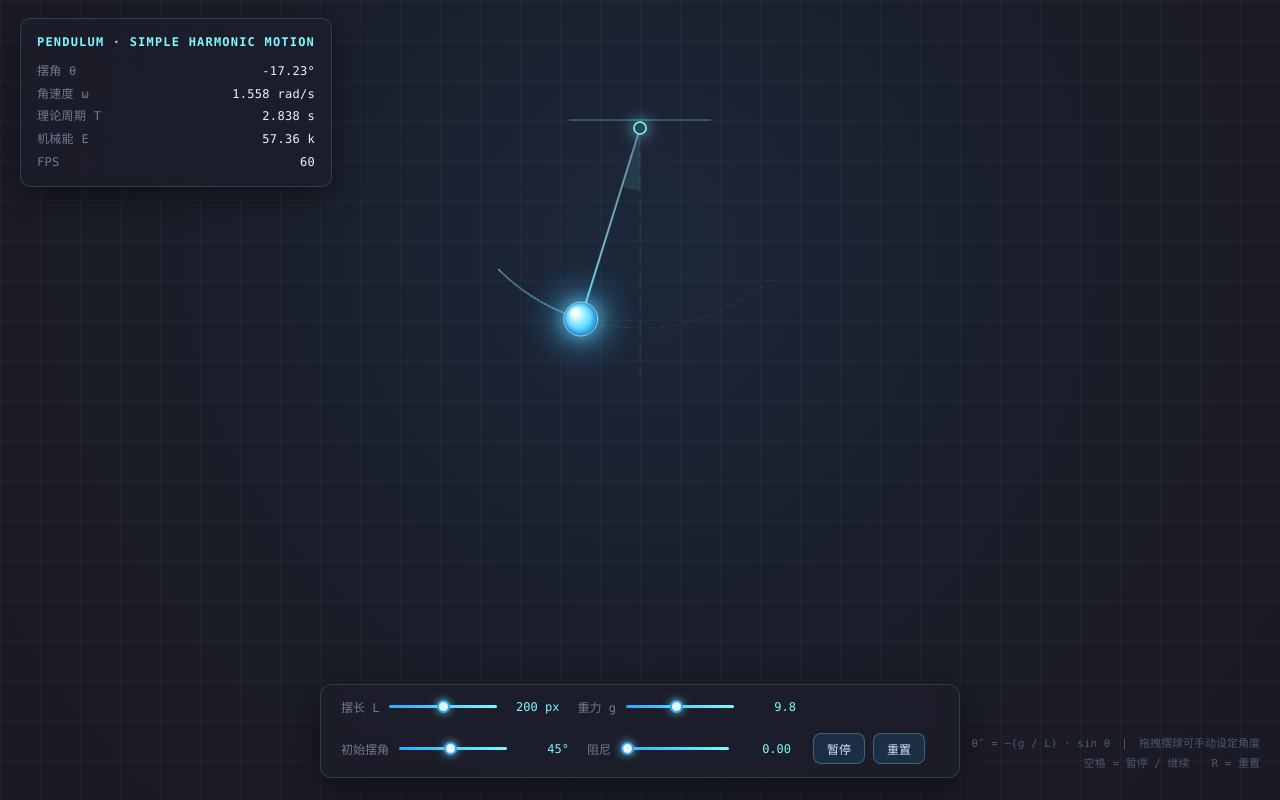
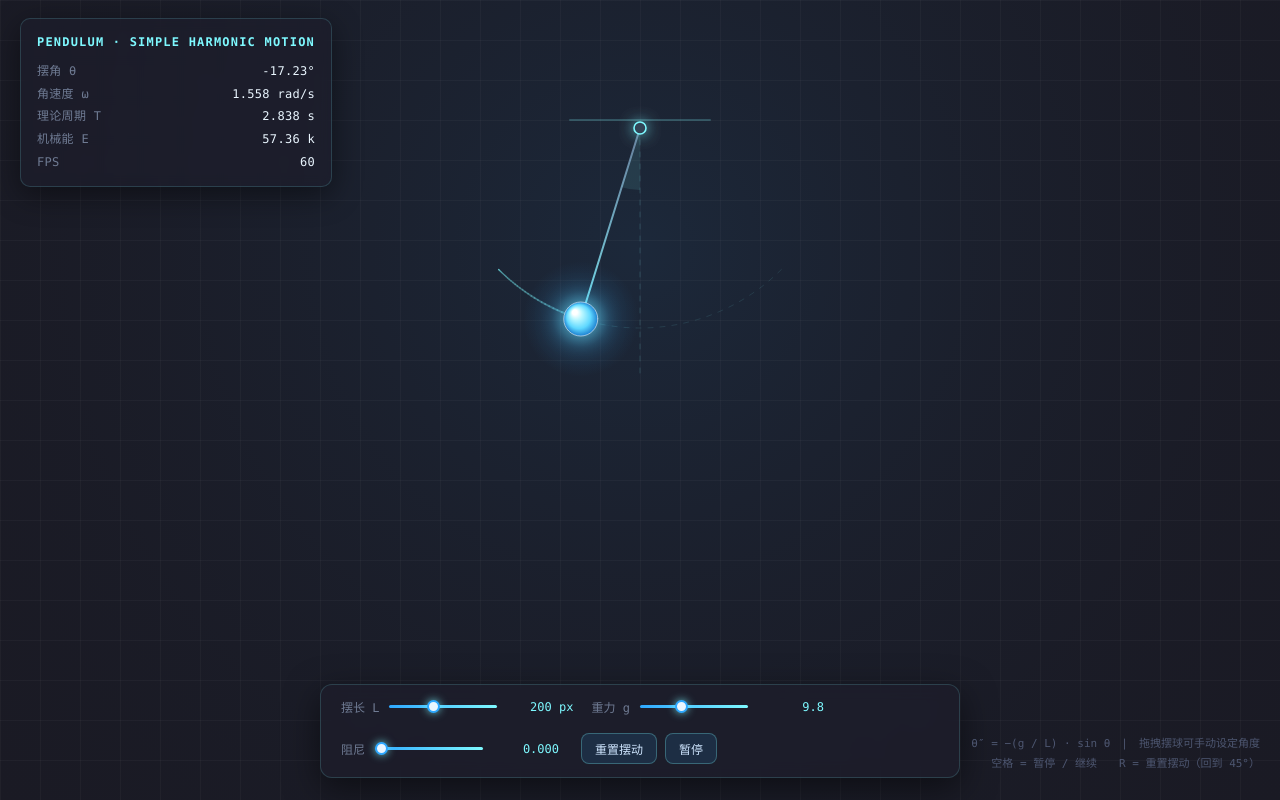
Before and after one commit to z13407977824/NCU-Human-AI-Programming, a plain HTML site: page week05_pendulum_sim/code/index.html in a window 1280 px wide. Drawn offline with Linux system fonts and the light colour scheme.

Commit message:
feat: add interactive parameter sliders

```diff
--- a/week05_pendulum_sim/code/index.html
+++ b/week05_pendulum_sim/code/index.html
@@ -48,7 +48,7 @@
   }
   .ctrl { display: flex; align-items: center; gap: 8px; }
   .ctrl label { color: #6f7b93; white-space: nowrap; }
-  .ctrl output { color: #7ef9ff; min-width: 52px; text-align: right; font-variant-numeric: tabular-nums; }
+  .ctrl output { color: #7ef9ff; min-width: 66px; text-align: right; font-variant-numeric: tabular-nums; }
   input[type=range] {
     -webkit-appearance: none; appearance: none;
     width: 108px; height: 3px; border-radius: 3px; outline: none;
@@ -97,33 +97,28 @@
 <div class="panel">
   <div class="ctrl">
     <label for="s-len">摆长 L</label>
-    <input id="s-len" type="range" min="80" max="320" step="1" value="200" />
+    <input id="s-len" type="range" min="100" max="350" step="1" value="200" />
     <output id="o-len">200 px</output>
   </div>
   <div class="ctrl">
     <label for="s-grav">重力 g</label>
-    <input id="s-grav" type="range" min="1" max="20" step="0.1" value="9.8" />
+    <input id="s-grav" type="range" min="1" max="25" step="0.1" value="9.8" />
     <output id="o-grav">9.8</output>
   </div>
   <div class="ctrl">
-    <label for="s-ang">初始摆角</label>
-    <input id="s-ang" type="range" min="5" max="90" step="1" value="45" />
-    <output id="o-ang">45°</output>
-  </div>
-  <div class="ctrl">
     <label for="s-damp">阻尼</label>
-    <input id="s-damp" type="range" min="0" max="0.6" step="0.01" value="0" />
-    <output id="o-damp">0.00</output>
+    <input id="s-damp" type="range" min="0" max="0.010" step="0.001" value="0" />
+    <output id="o-damp">0.000</output>
   </div>
   <div class="btns">
+    <button id="btn-reset">重置摆动</button>
     <button id="btn-toggle">暂停</button>
-    <button id="btn-reset">重置</button>
   </div>
 </div>
 
 <div class="tip">
   θ″ = −(g / L) · sin θ　|　拖拽摆球可手动设定角度<br />
-  空格 = 暂停 / 继续　　R = 重置
+  空格 = 暂停 / 继续　　R = 重置摆动（回到 45°）
 </div>
 
 <script>
@@ -139,12 +134,15 @@
   const FIXED_DT = 1 / 1000;        // 物理定步长（秒），保证积分稳定
   const MAX_FRAME_DT = 0.05;        // 单帧最大补偿时间，防止切后台后爆炸
   const TRAIL_MAX = 90;             // 拖尾采样点数
+  const THETA0 = 45 * Math.PI / 180; // 初始摆角（固定 45°，重置时精准回到该状态）
+  // 阻尼刻度增益：滑杆 0.000~0.010 → 实际衰减系数 0~0.5 /s，保证可见的自然衰减
+  const DAMP_GAIN = 50;
 
   const state = {
     L: 200,            // 摆长（px）
     g: 9.8,            // 重力加速度（m/s²）
-    theta0: 45 * Math.PI / 180,
-    theta: 45 * Math.PI / 180,
+    theta0: THETA0,
+    theta: THETA0,
     omega: 0,
     damping: 0,
     running: true,
@@ -174,9 +172,10 @@
 
   /* ---------------- 物理模型 ---------------- */
   // 简谐（大摆角下的完整非线性）角加速度：θ″ = −(g/L)·sin θ
+  // 阻尼项 −c·ω（c = DAMP_GAIN × 阻尼刻度），滑杆为 0 时严格退化为无阻尼保守系统
   function angularAccel(theta, omega) {
     const gPx = state.g * PPM;                    // px/s²
-    return -(gPx / state.L) * Math.sin(theta) - state.damping * omega;
+    return -(gPx / state.L) * Math.sin(theta) - DAMP_GAIN * state.damping * omega;
   }
 
   // 半隐式欧拉（辛积分）：能量长期漂移小，适合摆动系统
@@ -422,11 +421,9 @@
   /* ---------------- 控件绑定 ---------------- */
   const sLen = document.getElementById('s-len');
   const sGrav = document.getElementById('s-grav');
-  const sAng = document.getElementById('s-ang');
   const sDamp = document.getElementById('s-damp');
   const oLen = document.getElementById('o-len');
   const oGrav = document.getElementById('o-grav');
-  const oAng = document.getElementById('o-ang');
   const oDamp = document.getElementById('o-damp');
   const btnToggle = document.getElementById('btn-toggle');
   const btnReset = document.getElementById('btn-reset');
@@ -440,24 +437,28 @@
     state.g = parseFloat(sGrav.value);
     oGrav.textContent = state.g.toFixed(1);
   });
-  sAng.addEventListener('input', function () {
-    state.theta0 = parseFloat(sAng.value) * Math.PI / 180;
-    oAng.textContent = sAng.value + '°';
-    resetSim();
-  });
   sDamp.addEventListener('input', function () {
     state.damping = parseFloat(sDamp.value);
-    oDamp.textContent = state.damping.toFixed(2);
+    oDamp.textContent = state.damping.toFixed(3);
   });
   btnToggle.addEventListener('click', function () {
     state.running = !state.running;
     btnToggle.textContent = state.running ? '暂停' : '继续';
     accumulator = 0;
   });
-  btnReset.addEventListener('click', resetSim);
+  // 重置摆动：精准回到 45° 静止初始状态，清空拖尾与时间累加器，并恢复运行
+  function resetSwing() {
+    state.L = parseFloat(sLen.value);
+    state.g = parseFloat(sGrav.value);
+    state.theta0 = THETA0;
+    resetSim();
+    state.running = true;
+    btnToggle.textContent = '暂停';
+  }
+  btnReset.addEventListener('click', resetSwing);
   window.addEventListener('keydown', function (e) {
     if (e.code === 'Space') { e.preventDefault(); btnToggle.click(); }
-    if (e.key === 'r' || e.key === 'R') resetSim();
+    if (e.key === 'r' || e.key === 'R') resetSwing();
   });
 
   /* ---------------- 启动 ---------------- */
```
